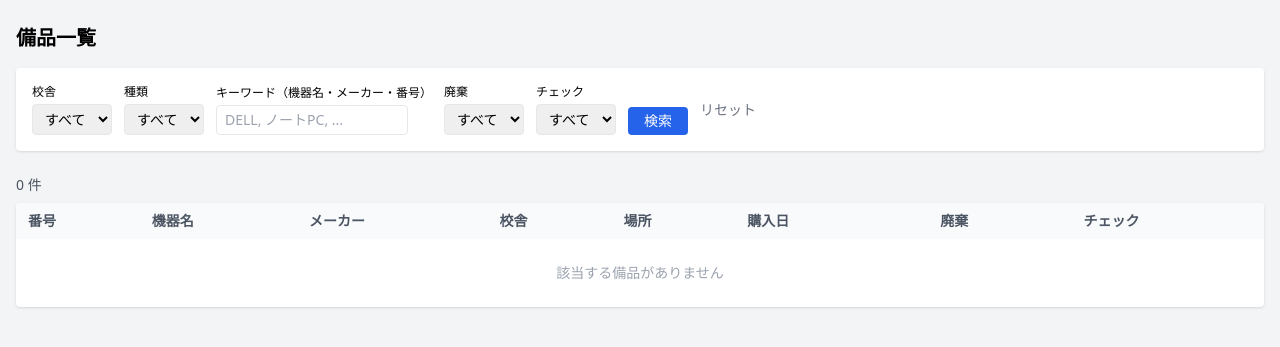
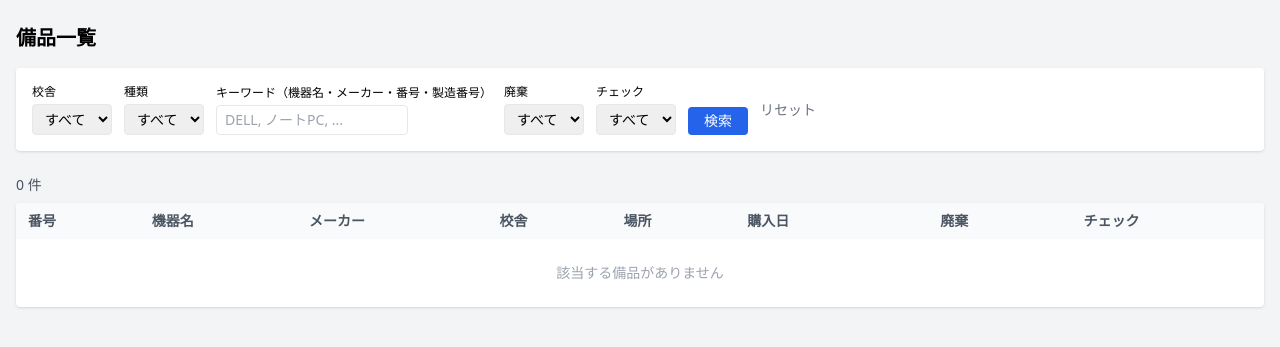
Before and after one commit to jfagofor2014-stack/chishokan_bihin, a PHP site: page /items.php in a window 1280 px wide. Shown: the part 52-399 px from the top of the page. Run offline with PHP 8.4, Linux system fonts and the light colour scheme; the visitor is signed in with stand-in values (Sample User, id 1); data comes from the database, SQL or seed files in the repository; data that the repository does not hold is empty; some libraries are stand-ins or nearby versions.

Commit message:
fix: clarify keyword search label to include serial number

```diff
--- a/items.php
+++ b/items.php
@@ -87,7 +87,7 @@ layout_nav();
       </select>
     </div>
     <div>
-      <label class="block text-xs font-medium mb-1">キーワード（機器名・メーカー・番号）</label>
+      <label class="block text-xs font-medium mb-1">キーワード（機器名・メーカー・番号・製造番号）</label>
       <input type="text" name="keyword" value="<?= h($keyword) ?>"
              class="border rounded px-2 py-1 text-sm w-48" placeholder="DELL, ノートPC, ...">
     </div>
```
